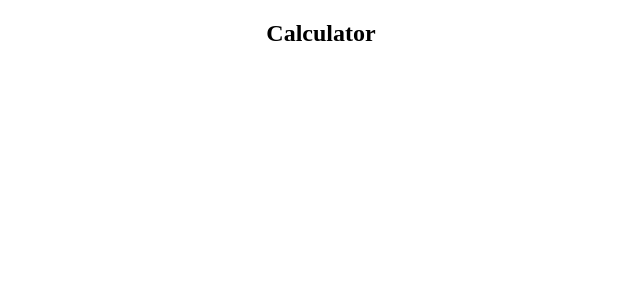
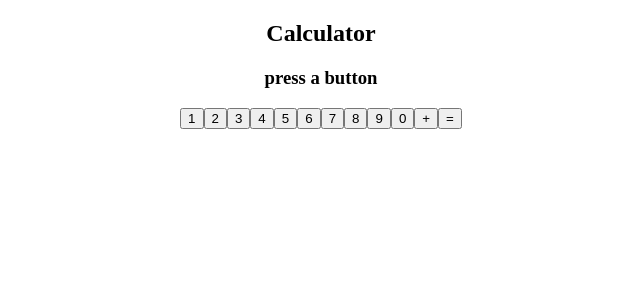
Before and after one commit to kartikp36/react-projects, a React (Create React App) app in the folder calculator/: page / in a window 1280 px wide. Shown: the top 300 px of the page, without its empty margins (319-959 px from the left). Built offline with nearby package versions, Linux system fonts and the light colour scheme.

Commit message:
feat: add keypad and basic display

```diff
--- a/calculator/src/App.js
+++ b/calculator/src/App.js
@@ -1,9 +1,11 @@
 import React from "react";
+
+import { Keypad } from "./components/Keypad";
 
 function App() {
 	return (
 		<center>
-			<h2>Calculator</h2>
+			<Keypad />
 		</center>
 	);
 }
--- /dev/null
+++ b/calculator/src/components/Keypad.js
@@ -0,0 +1,55 @@
+import React from "react";
+import { useState } from "react";
+
+export const Keypad = () => {
+	const [result, setResult] = useState("press a button");
+	const buttonPressed = (b) => {
+		setResult(b.target.name);
+	};
+	return (
+		<>
+			<h2>Calculator</h2>
+
+			<div>
+				<h3>{result}</h3>
+
+				<button name='1' onClick={buttonPressed}>
+					1
+				</button>
+				<button name='2' onClick={buttonPressed}>
+					2
+				</button>
+				<button name='3' onClick={buttonPressed}>
+					3
+				</button>
+				<button name='4' onClick={buttonPressed}>
+					4
+				</button>
+				<button name='5' onClick={buttonPressed}>
+					5
+				</button>
+				<button name='6' onClick={buttonPressed}>
+					6
+				</button>
+				<button name='7' onClick={buttonPressed}>
+					7
+				</button>
+				<button name='8' onClick={buttonPressed}>
+					8
+				</button>
+				<button name='9' onClick={buttonPressed}>
+					9
+				</button>
+				<button name='0' onClick={buttonPressed}>
+					0
+				</button>
+				<button name='+' onClick={buttonPressed}>
+					+
+				</button>
+				<button name='=' onClick={buttonPressed}>
+					=
+				</button>
+			</div>
+		</>
+	);
+};
```
